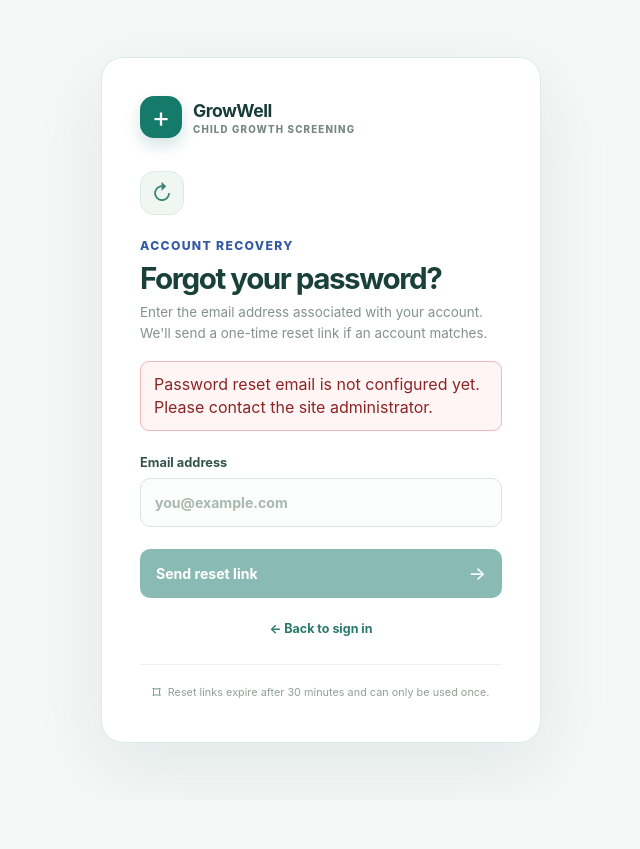
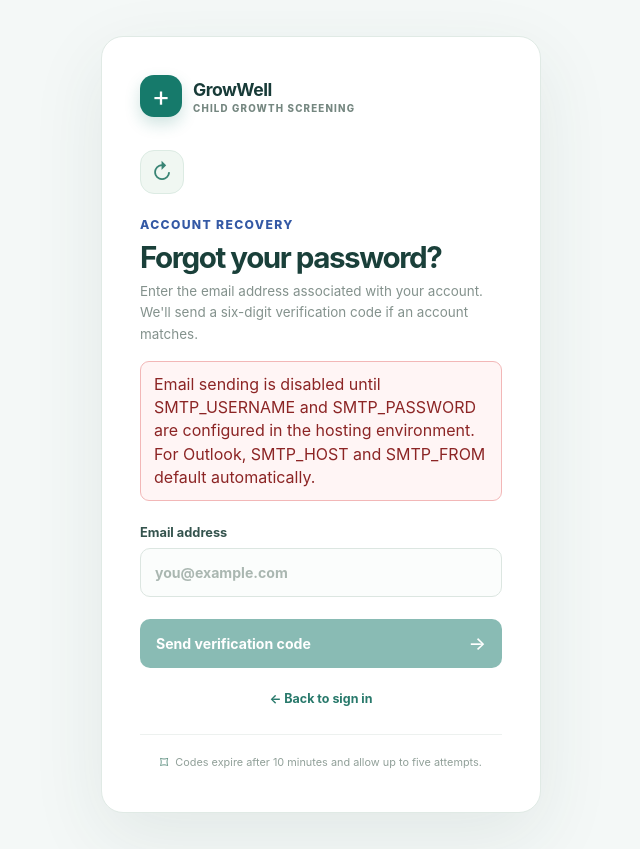
Before and after one commit to pavan10477/childhood, a Flask app: page /forgot-password in a window 1280 px wide. Shown: the whole page, without its empty margins (319-959 px from the left). Before the commit the page ends 754 px from the top, so only its background shows below. Run offline with Flask 3, Linux system fonts and the light colour scheme.

Commit message:
Fix Outlook password recovery email configuration
Co-authored-by: Copilot <223556219+Copilot@users.noreply.github.com>

```diff
--- a/app.py
+++ b/app.py
@@ -51,10 +51,24 @@ def init_db():
                 id INTEGER PRIMARY KEY AUTOINCREMENT,
                 user_id INTEGER NOT NULL,
                 token_hash TEXT NOT NULL UNIQUE,
-                expires_at INTEGER NOT NULL
+                expires_at INTEGER NOT NULL,
+                attempts INTEGER NOT NULL DEFAULT 0
             )
             """
         )
+        token_columns = {
+            column[1]
+            for column in db.execute(
+                "PRAGMA table_info(password_reset_tokens)"
+            ).fetchall()
+        }
+        if "attempts" not in token_columns:
+            db.execute(
+                """
+                ALTER TABLE password_reset_tokens
+                ADD COLUMN attempts INTEGER NOT NULL DEFAULT 0
+                """
+            )
         db.commit()
 
 
@@ -104,31 +118,38 @@ def load_risk_classifier():
 
 
 def password_reset_email_configured():
-    return bool(
-        os.environ.get("SMTP_HOST", "").strip()
-        and os.environ.get("SMTP_FROM", "").strip()
-        and os.environ.get("PUBLIC_BASE_URL", "").strip()
-    )
+    username = os.environ.get("SMTP_USERNAME", "").strip()
+    password = os.environ.get("SMTP_PASSWORD", "")
+    return bool(username and password)
 
 
-def send_password_reset_email(email, token):
-    host = os.environ["SMTP_HOST"].strip()
-    sender = os.environ["SMTP_FROM"].strip()
+def password_reset_code_hash(code):
+    return hmac.new(
+        app.config["SECRET_KEY"].encode("utf-8"),
+        code.encode("utf-8"),
+        hashlib.sha256,
+    ).hexdigest()
+
+
+def send_password_reset_email(email, code):
+    host = os.environ.get("SMTP_HOST", "smtp-mail.outlook.com").strip()
     username = os.environ.get("SMTP_USERNAME", "").strip()
     password = os.environ.get("SMTP_PASSWORD", "")
-    base_url = os.environ["PUBLIC_BASE_URL"].strip().rstrip("/")
+    sender = os.environ.get("SMTP_FROM", username).strip()
     port = int(os.environ.get("SMTP_PORT", "587"))
-    if bool(username) != bool(password):
-        raise ValueError("Configure both SMTP_USERNAME and SMTP_PASSWORD, or neither.")
+    if not username or not password:
+        raise ValueError("Configure both SMTP_USERNAME and SMTP_PASSWORD.")
+    if not host or not sender:
+        raise ValueError("Configure an SMTP server and sender email address.")
 
-    reset_url = f"{base_url}{url_for('reset_password', token=token)}"
     message = EmailMessage()
-    message["Subject"] = "Reset your GrowWell password"
+    message["Subject"] = "Your GrowWell password reset code"
     message["From"] = sender
     message["To"] = email
     message.set_content(
         "We received a request to reset your GrowWell password.\n\n"
-        f"Use this one-time link within 30 minutes:\n{reset_url}\n\n"
+        f"Your six-digit verification code is: {code}\n\n"
+        "This code expires in 10 minutes and can only be used once.\n\n"
         "If you did not request this, you can ignore this email."
     )
 
@@ -180,6 +201,88 @@ def forgot_password():
     if request.method == "POST":
         if not valid_csrf_token():
             error = "Your form expired. Refresh the page and try again."
+        elif request.form.get("action") == "reset_password":
+            email = session.get("password_reset_email", "")
+            code = request.form.get("code", "").strip()
+            password = request.form.get("password", "")
+            confirm_password = request.form.get("confirm_password", "")
+
+            if len(password) < 8:
+                error = "Password must be at least 8 characters long."
+            elif password != confirm_password:
+                error = "Passwords do not match."
+            else:
+                now = int(datetime.now(timezone.utc).timestamp())
+                with closing(sqlite3.connect(app.config["DATABASE"])) as db:
+                    db.execute("BEGIN IMMEDIATE")
+                    reset_code = db.execute(
+                        """
+                        SELECT reset.user_id, reset.token_hash, reset.expires_at,
+                               reset.attempts
+                        FROM password_reset_tokens AS reset
+                        JOIN users ON users.id = reset.user_id
+                        WHERE users.email = ?
+                        """,
+                        (email,),
+                    ).fetchone()
+
+                    if (
+                        reset_code is None
+                        or reset_code[2] <= now
+                        or reset_code[3] >= 5
+                    ):
+                        if reset_code is not None:
+                            db.execute(
+                                "DELETE FROM password_reset_tokens WHERE user_id = ?",
+                                (reset_code[0],),
+                            )
+                        db.commit()
+                        session.pop("password_reset_email", None)
+                        error = "That code is invalid or has expired. Request a new code."
+                    elif (
+                        len(code) != 6
+                        or not code.isascii()
+                        or not code.isdigit()
+                        or not hmac.compare_digest(
+                            reset_code[1], password_reset_code_hash(code)
+                        )
+                    ):
+                        attempts = reset_code[3] + 1
+                        if attempts >= 5:
+                            db.execute(
+                                "DELETE FROM password_reset_tokens WHERE user_id = ?",
+                                (reset_code[0],),
+                            )
+                            session.pop("password_reset_email", None)
+                        else:
+                            db.execute(
+                                """
+                                UPDATE password_reset_tokens SET attempts = ?
+                                WHERE user_id = ?
+                                """,
+                                (attempts, reset_code[0]),
+                            )
+                        db.commit()
+                        error = "That code is invalid or has expired. Request a new code."
+                    else:
+                        db.execute(
+                            "UPDATE users SET password_hash = ? WHERE id = ?",
+                            (
+                                generate_password_hash(password),
+                                reset_code[0],
+                            ),
+                        )
+                        db.execute(
+                            "DELETE FROM password_reset_tokens WHERE user_id = ?",
+                            (reset_code[0],),
+                        )
+                        db.commit()
+
+                if error is None:
+                    session.pop("password_reset_email", None)
+                    flash("Password updated. Please sign in.", "success")
+                    return redirect(url_for("login"))
+
         elif not password_reset_email_configured():
             error = (
                 "Password reset email is not configured. Please contact the "
@@ -187,6 +290,7 @@ def forgot_password():
             )
         else:
             email = request.form.get("email", "").strip().lower()
+            session["password_reset_email"] = email
             with closing(sqlite3.connect(app.config["DATABASE"])) as db:
                 db.row_factory = sqlite3.Row
                 user = db.execute(
@@ -194,12 +298,12 @@ def forgot_password():
                 ).fetchone()
 
             if user is not None:
-                token = secrets.token_urlsafe(32)
-                token_hash = hashlib.sha256(token.encode("utf-8")).hexdigest()
+                code = f"{secrets.randbelow(1_000_000):06d}"
+                token_hash = password_reset_code_hash(code)
                 expires_at = int(
                     (
                         datetime.now(timezone.utc)
-                        + timedelta(minutes=30)
+                        + timedelta(minutes=10)
                     ).timestamp()
                 )
                 with closing(sqlite3.connect(app.config["DATABASE"])) as db:
@@ -210,15 +314,15 @@ def forgot_password():
                     db.execute(
                         """
                         INSERT INTO password_reset_tokens
-                            (user_id, token_hash, expires_at)
-                        VALUES (?, ?, ?)
+                        (user_id, token_hash, expires_at, attempts)
+                        VALUES (?, ?, ?, 0)
                         """,
                         (user["id"], token_hash, expires_at),
                     )
                     db.commit()
 
                 try:
-                    send_password_reset_email(user["email"], token)
+                    send_password_reset_email(user["email"], code)
                 except (OSError, smtplib.SMTPException, ValueError, KeyError):
                     app.logger.exception("Password reset email could not be sent")
                     with closing(sqlite3.connect(app.config["DATABASE"])) as db:
@@ -238,7 +342,10 @@ def forgot_password():
     return render_template(
         "forgot_password.html",
         reset_email_configured=password_reset_email_configured(),
-        submitted=False,
+        submitted=(
+            request.method == "POST"
+            and request.form.get("action") == "reset_password"
+        ),
         error=error,
     )
 
--- a/instance/templates/forgot_password.html
+++ b/instance/templates/forgot_password.html
@@ -16,27 +16,45 @@
     <div class="auth-card-icon" aria-hidden="true">↻</div>
     <div class="eyebrow">ACCOUNT RECOVERY</div>
     {% if submitted %}
-      <h1>Check your inbox</h1>
-      <p class="auth-intro">If an account matches that email address, reset instructions have been sent. If you don't receive an email, contact the site administrator.</p>
+      <h1>Enter your verification code</h1>
+      <p class="auth-intro">If an account matches that email address, we sent a six-digit code. Enter it below with your new password. The code expires in 10 minutes.</p>
+      {% if error %}
+        <div class="auth-message error" role="alert">{{ error }}</div>
+      {% endif %}
+      <form class="login-form auth-login-form" method="POST" action="{{ url_for('forgot_password') }}">
+        <input type="hidden" name="csrf_token" value="{{ csrf_token() }}">
+        <input type="hidden" name="action" value="reset_password">
+        <label for="code">Six-digit email code
+          <input id="code" name="code" type="text" inputmode="numeric" autocomplete="one-time-code" pattern="[0-9]{6}" maxlength="6" placeholder="000000" required>
+        </label>
+        <label for="password">New password
+          <input id="password" name="password" type="password" autocomplete="new-password" minlength="8" placeholder="At least 8 characters" required>
+        </label>
+        <label for="confirm-password">Confirm new password
+          <input id="confirm-password" name="confirm_password" type="password" autocomplete="new-password" minlength="8" placeholder="Enter it again" required>
+        </label>
+        <button type="submit">Verify code and update password <span aria-hidden="true">→</span></button>
+      </form>
     {% else %}
       <h1>Forgot your password?</h1>
-      <p class="auth-intro">Enter the email address associated with your account. We'll send a one-time reset link if an account matches.</p>
+      <p class="auth-intro">Enter the email address associated with your account. We'll send a six-digit verification code if an account matches.</p>
       {% if not reset_email_configured %}
-        <div class="auth-message error" role="status">Password reset email is not configured yet. Please contact the site administrator.</div>
+        <div class="auth-message error" role="status">Email sending is disabled until SMTP_USERNAME and SMTP_PASSWORD are configured in the hosting environment. For Outlook, SMTP_HOST and SMTP_FROM default automatically.</div>
       {% endif %}
       {% if error %}
         <div class="auth-message error" role="alert">{{ error }}</div>
       {% endif %}
       <form class="login-form auth-login-form" method="POST" action="{{ url_for('forgot_password') }}">
         <input type="hidden" name="csrf_token" value="{{ csrf_token() }}">
+        <input type="hidden" name="action" value="send_code">
         <label for="email">Email address
           <input id="email" name="email" type="email" autocomplete="username" placeholder="you@example.com" required>
         </label>
-        <button type="submit" {% if not reset_email_configured %}disabled{% endif %}>Send reset link <span aria-hidden="true">→</span></button>
+        <button type="submit" {% if not reset_email_configured %}disabled{% endif %}>Send verification code <span aria-hidden="true">→</span></button>
       </form>
     {% endif %}
     <p class="auth-switch"><a href="{{ url_for('login') }}">← Back to sign in</a></p>
-    <p class="auth-privacy"><span aria-hidden="true">⌑</span> Reset links expire after 30 minutes and can only be used once.</p>
+    <p class="auth-privacy"><span aria-hidden="true">⌑</span> Codes expire after 10 minutes and allow up to five attempts.</p>
   </main>
 </body>
 </html>
```
Also changed, not shown: tests/test_app_pages.py (+217 -6 lines), README.md.
